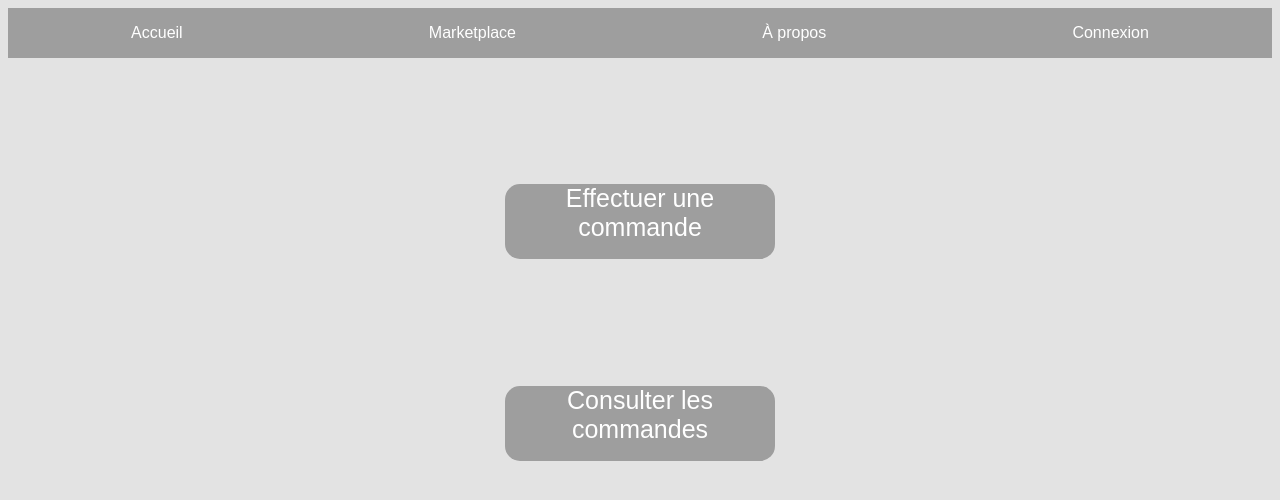
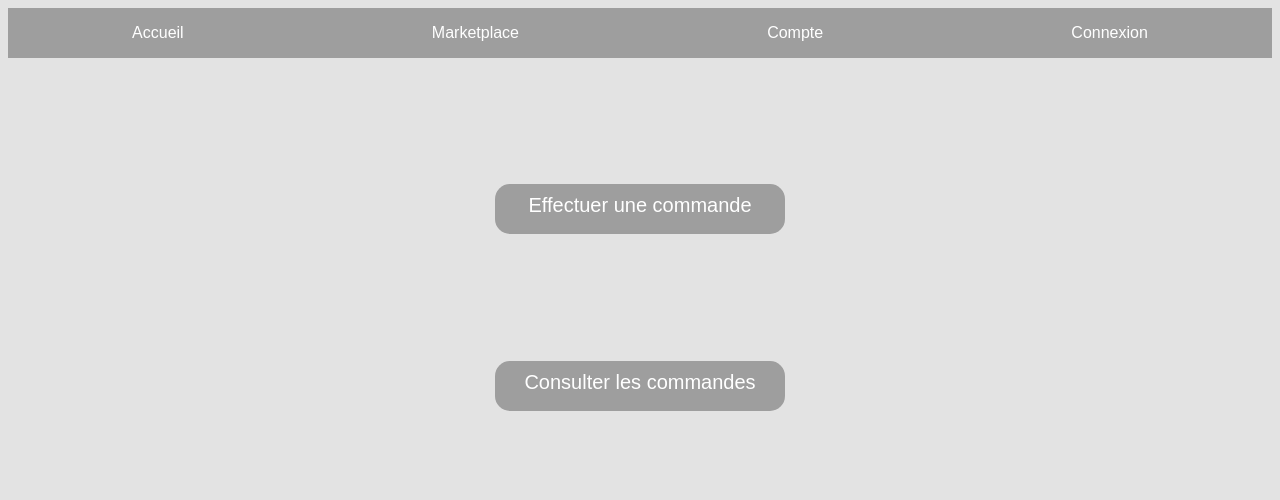
Before and after one commit to Xiantas/IMAC_S2_Serveur, a Flask app: page /index.html in a window 1280 px wide. Shown: the top 500 px of the page. Run offline with Flask 3, Linux system fonts and the light colour scheme; parts of the project's set-up code (start-up, migrations or seed data) failed here and were passed over.

Commit message:
CSS Page Orders

```diff
--- a/css/page.css
+++ b/css/page.css
@@ -6,13 +6,14 @@ body{
 
 p a {
     width: 270px;
-    height: 75px;
+    height: 30px;
+    padding: 10px;
     background: #9E9E9E;
     border-radius: 15px;
     border :none;
     text-align: center;
     font-family: "Avenir Book", sans-serif;
-    font-size: 25px;
+    font-size: 20px;
     color: white;
     display: block;
     margin: 0 auto;
--- a/templates/index.html
+++ b/templates/index.html
@@ -15,7 +15,7 @@
                 <!--<img src="IMAGES/Nume.png">-->
             </a>
             <a href="/order.html">Marketplace </a>
-            <a href="/orders.html">À propos</a>
+            <a href="/orders.html">Compte</a>
             <a href="/connexion.html">Connexion</a>
         </div>
     </nav>
--- a/templates/login.html
+++ b/templates/login.html
@@ -15,7 +15,7 @@
                     <!--<img src="IMAGES/Nume.png">-->
                 </a>
                 <a href="/order.html">Marketplace </a>
-                <a href="/orders.html">À propos</a>
+                <a href="/orders.html">Compte</a>
                 <a href="/connexion.html">Connexion</a>
             </div>
         </nav>
--- a/templates/order.html
+++ b/templates/order.html
@@ -15,7 +15,7 @@
                 <!--<img src="IMAGES/Nume.png">-->
             </a>
             <a href="/order.html">Marketplace </a>
-            <a href="/orders.html">À propos</a>
+            <a href="/orders.html">Compte</a>
             <a href="/connexion.html">Connexion</a>
         </div>
     </nav>
```
Also changed, not shown: templates/orders.html (+15 -2 lines).
